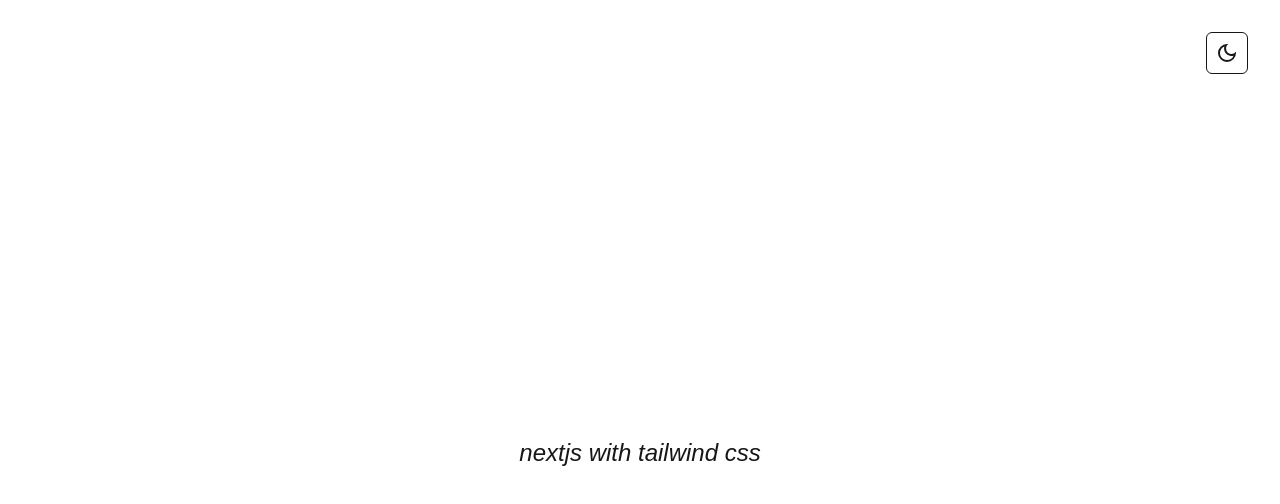
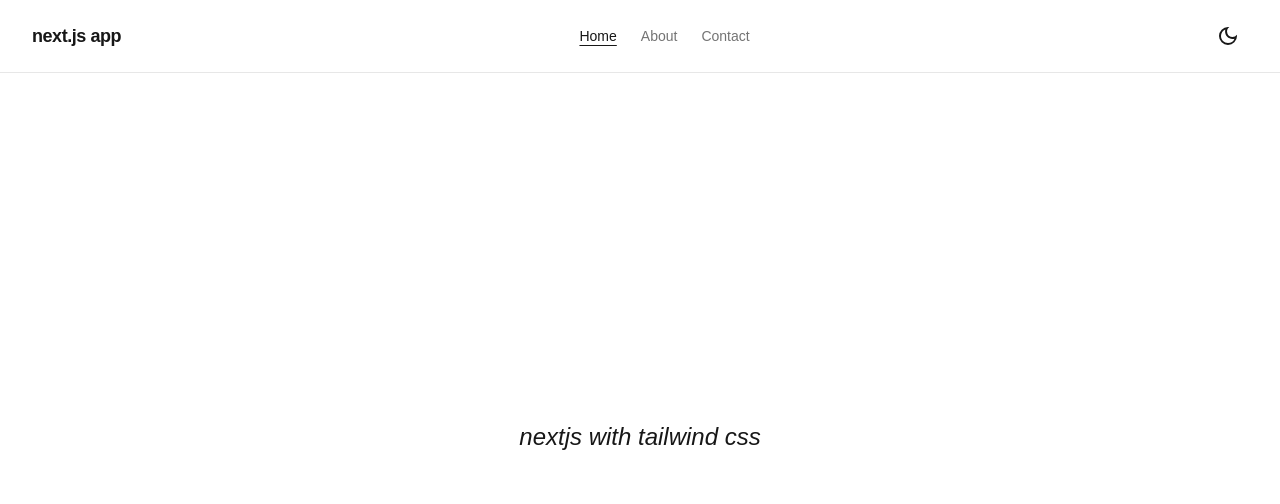
Before and after one commit to gouthamamin/nextjs-tailwind-starter-template, a Next.js app: page / in a window 1280 px wide. Shown: the top 504 px of the page. Built offline with nearby package versions, Linux system fonts and the light colour scheme.

Commit message:
feat: add Navbar component

```diff
--- a/app/(pages)/layout.tsx
+++ b/app/(pages)/layout.tsx
@@ -1,27 +1,11 @@
 "use client";
 import { ReactNode } from "react";
-import { MdOutlineLightMode, MdOutlineDarkMode } from "react-icons/md";
-import { appTheme } from "../constants/Config";
-import { useTheme } from "../hooks/useTheme";
+import Navbar from "../components/Navbar";
 
 export default function PagesLayout({ children }: { children: ReactNode }) {
-  const { theme, toggleTheme } = useTheme();
-
   return (
     <main className="w-full min-h-screen flex flex-col">
-      <header className="w-full flex justify-end p-8">
-        <button
-          onClick={toggleTheme}
-          className="border rounded-md p-2 cursor-pointer"
-          aria-label="Toggle theme"
-        >
-          {theme === appTheme.LIGHT ? (
-            <MdOutlineDarkMode size={24} />
-          ) : (
-            <MdOutlineLightMode size={24} />
-          )}
-        </button>
-      </header>
+      <Navbar />
       <div className="w-full flex flex-1 flex-col">{children}</div>
     </main>
   );
--- /dev/null
+++ b/app/components/Navbar.tsx
@@ -0,0 +1,40 @@
+"use client";
+import Link from "next/link";
+import { usePathname } from "next/navigation";
+import { MdOutlineLightMode, MdOutlineDarkMode } from "react-icons/md";
+import { appTheme } from "../constants/Config";
+import { useTheme } from "../hooks/useTheme";
+import { NAVBAR_LINKS } from "../constants/NavbarLinks";
+import { iNavLinks } from "../types";
+
+const Navbar = () => {
+  const pathname = usePathname();
+  const { theme, toggleTheme } = useTheme();
+
+  return (
+    <header className="w-full flex items-center justify-between px-8 py-4 border-b border-primary/10">
+      <Link href="/" className="font-semibold text-lg tracking-tight">
+        next.js app
+      </Link>
+
+      <nav className="flex items-center gap-6">
+        {NAVBAR_LINKS.map((item: iNavLinks) => {
+          const isActive = pathname === item.href;
+          return (
+            <Link
+              key={item.href}
+              href={item.href}
+              className={`text-sm font-medium transition-opacity duration-200 ${isActive ? "opacity-100 underline underline-offset-4" : "opacity-60 hover:opacity-100"}`}
+            >{item.label}</Link>
+          );
+        })}
+      </nav>
+
+      <button onClick={toggleTheme} className="p-2 cursor-pointer">
+        {theme === appTheme.LIGHT ? <MdOutlineDarkMode size={24} /> : <MdOutlineLightMode size={24} />}
+      </button>
+    </header>
+  );
+};
+
+export default Navbar;
--- /dev/null
+++ b/app/constants/NavbarLinks.ts
@@ -0,0 +1,7 @@
+import { iNavLinks } from "../types";
+
+export const NAVBAR_LINKS: iNavLinks[] = [
+  { label: "Home", href: "/" },
+  { label: "About", href: "/about" },
+  { label: "Contact", href: "/contact" },
+];
--- a/app/types.ts
+++ b/app/types.ts
@@ -4,3 +4,8 @@ export interface ThemeContextValue {
   theme: appTheme;
   toggleTheme: () => void;
 };
+
+export interface iNavLinks {
+  label: string;
+  href: string;
+};
```
